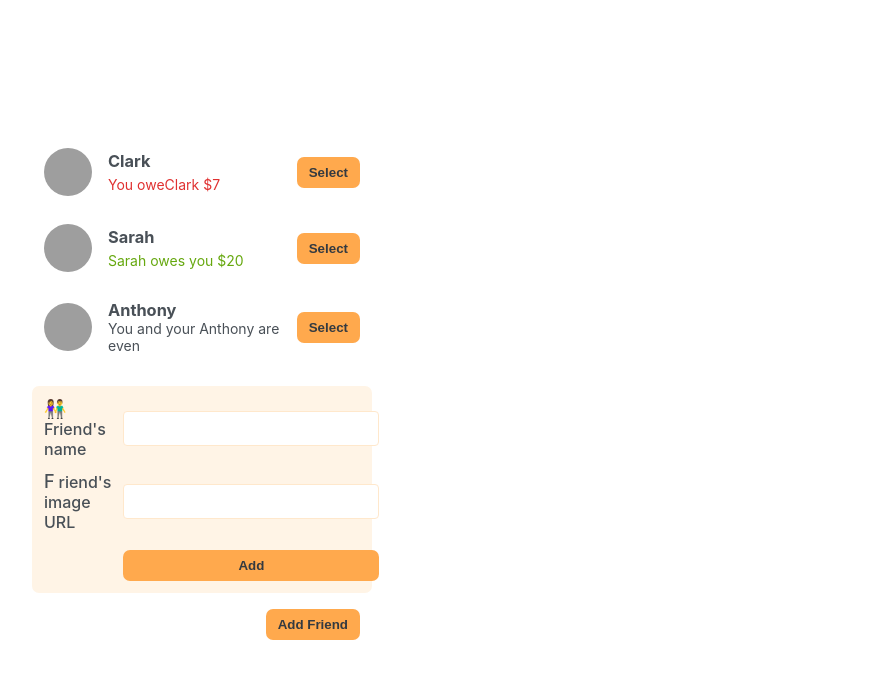
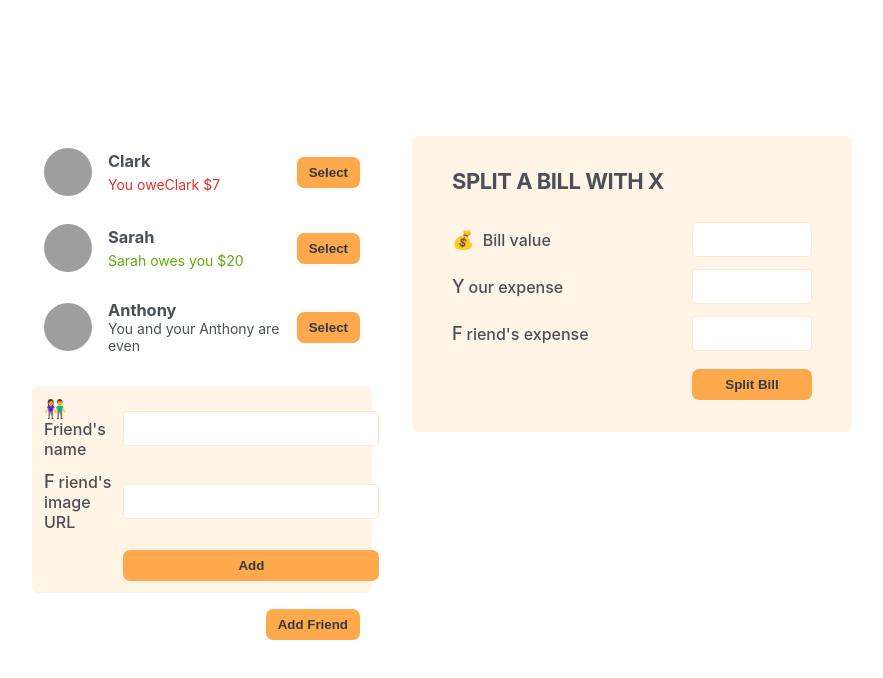
Before and after one commit to biancavlz/react-split-the-bill, a React (Create React App) app: page / in a window 1280 px wide. Shown: the top 678 px of the page, without its empty margins (198-1081 px from the left). Built offline with nearby package versions, Linux system fonts and the light colour scheme; grey boxes are pictures that could not be loaded.

Commit message:
Add FormSplitBill component

```diff
--- a/src/App.js
+++ b/src/App.js
@@ -26,6 +26,9 @@ export default function App() {
         <FriendsList />
         <FormAddFriend />
         <Button>Add Friend</Button>
+      </div>
+      <div>
+        <FormSplitBill />
       </div>
     </div>
   );
@@ -82,3 +85,21 @@ function FormAddFriend() {
 function Button({ children }) {
   return <button className="button">{children}</button>;
 }
+
+function FormSplitBill() {
+  return (
+    <form className="form-split-bill">
+      <h2>Split a bill with x</h2>
+      <label>💰 Bill value</label>
+      <input type="text"></input>
+
+      <label>Your expense</label>
+      <input type="text"></input>
+
+      <label>Friend's expense</label>
+      <input type="text"></input>
+
+      <Button>Split Bill</Button>
+    </form>
+  );
+}
```
